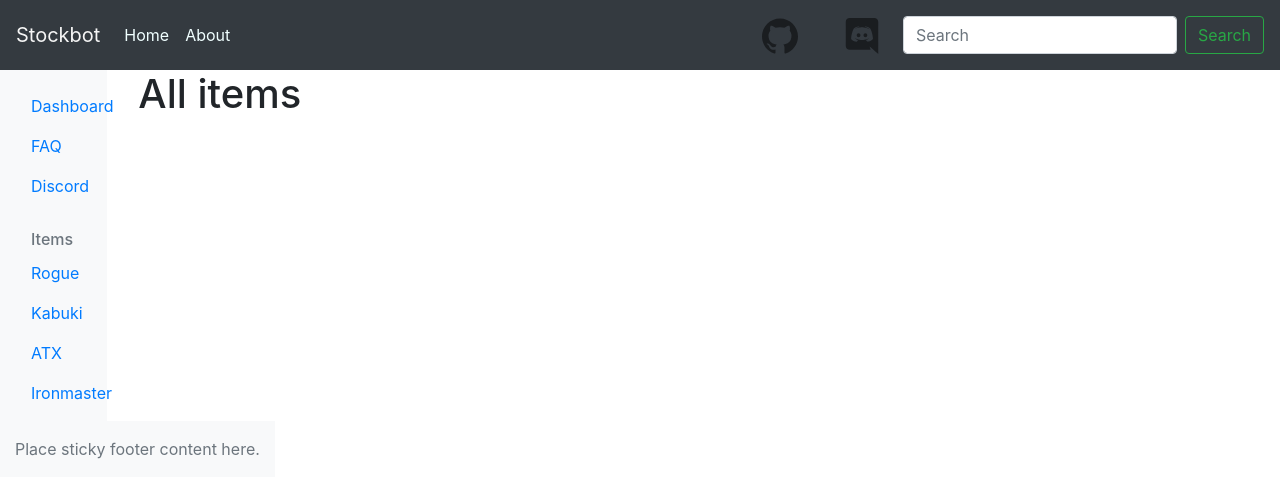
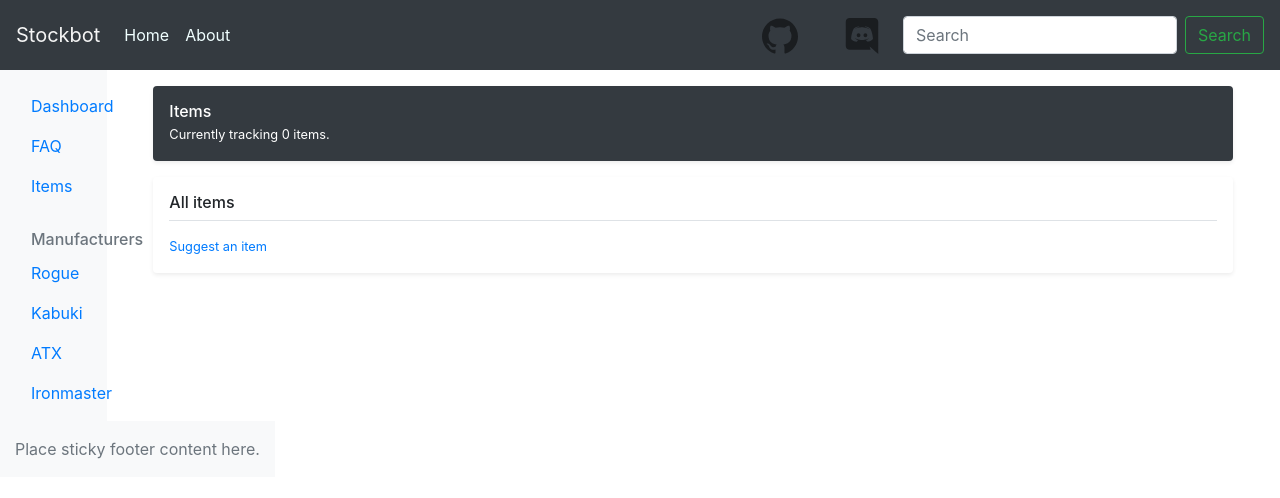
Before and after one commit to bingx1/discBot, a Flask app: page /items in a window 1280 px wide. Shown: the top 498 px of the page. Run offline with Flask 2, Linux system fonts and the light colour scheme; some libraries are stand-ins or nearby versions.

Commit message:
updated dashboard to show currently stocked items and improved items page layout

```diff
--- a/app.py
+++ b/app.py
@@ -42,13 +42,15 @@
 @app.route('/items')
 def get_items():
     all_items = DbHandler.fetch_items_dict()
-    return render_template('items.html', items = all_items)
+    return render_template('items.html', number = len(all_items), items = all_items)
 
 
 @app.route('/dashboard')
 def dashboard():
     all_changes = DbHandler.fetch_changes_dict()
-    return render_template('dashboard.html', number=10, changes = all_changes)
+    items = DbHandler.fetch_items_dict()
+    in_stock = [item for item in items if item['stock']]
+    return render_template('dashboard.html', number=10, changes = all_changes, items=in_stock)
 
 if __name__ == "__main__":
     app.run(debug=True)
--- a/templates/base.html
+++ b/templates/base.html
@@ -68,14 +68,14 @@
                   </a>
                 </li>
                 <li class="nav-item">
-                  <a class="nav-link" href="#">
+                  <a class="nav-link" href="/items">
                     <span data-feather="shopping-cart"></span>
-                    Discord
+                    Items
                   </a>
               </ul>
 
               <h6 class="sidebar-heading d-flex justify-content-between align-items-center px-3 mt-4 mb-1 text-muted">
-                <span>Items</span>
+                <span>Manufacturers</span>
               </h6>
               <ul class="nav flex-column mb-2">
                 <li class="nav-item">
--- a/templates/index.html
+++ b/templates/index.html
@@ -9,7 +9,7 @@
         place.
       </p>
       <p class="lead mb-0">
-        <a href="/about" class="text-black fw-bold"
+        <a href="/items" class="text-black fw-bold"
           >Take a look at all the items we support!</a
         >
       </p>
--- a/templates/items.html
+++ b/templates/items.html
@@ -1,5 +1,22 @@
-{% extends "base.html" %} {% block app_content %}
-  <h1>All items</h1>
-  {% for item in items %} {% include '_item.html' %} {% endfor %}
-</main>
+{% extends "base.html" %}
+{% block app_content %}
+<main class="container">
+    <div class="d-flex align-items-center p-3 my-3 text-white bg-dark rounded shadow-sm">
+      <div class="lh-1">
+        <h1 class="h6 mb-0 text-white lh-1">Items</h1>
+        <small>Currently tracking {{ number }} items.</small>
+      </div>
+    </div>
+
+    <div class="my-3 p-3 bg-body rounded shadow-sm">
+      <h6 class="border-bottom pb-2 mb-0">All items</h6>
+      {% for item in items %}
+      {% include 'itemlist_item.html' %}
+      {% endfor %}
+      <small class="d-block text-end mt-3">
+        <a href="#">Suggest an item</a>
+      </small>
+    </div>
+
+
 {% endblock %}
```
Also changed, not shown: templates/dashboard.html (+10 -1 lines), templates/dashboard_change.html (added, +10 -0 lines), templates/dashboard_item.html (+5 -9 lines), templates/itemlist_item.html (added, +11 -0 lines).
